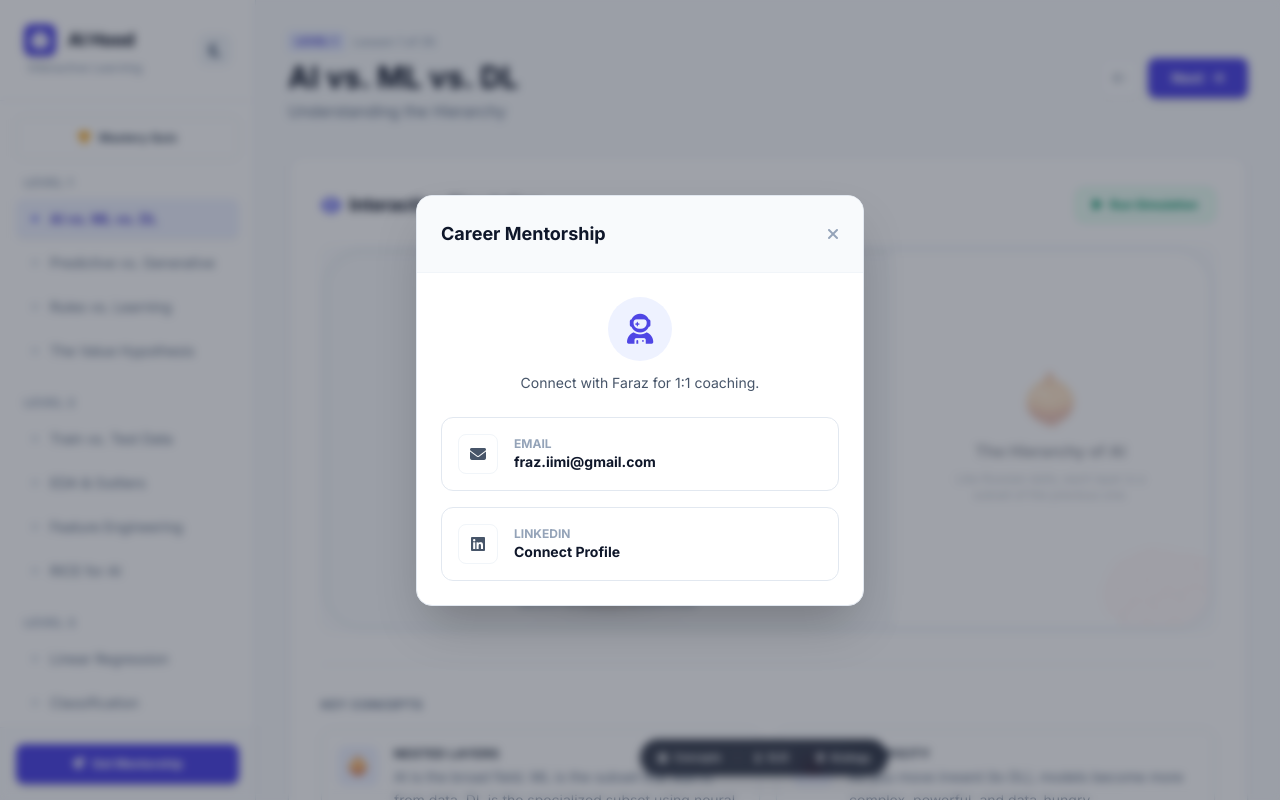
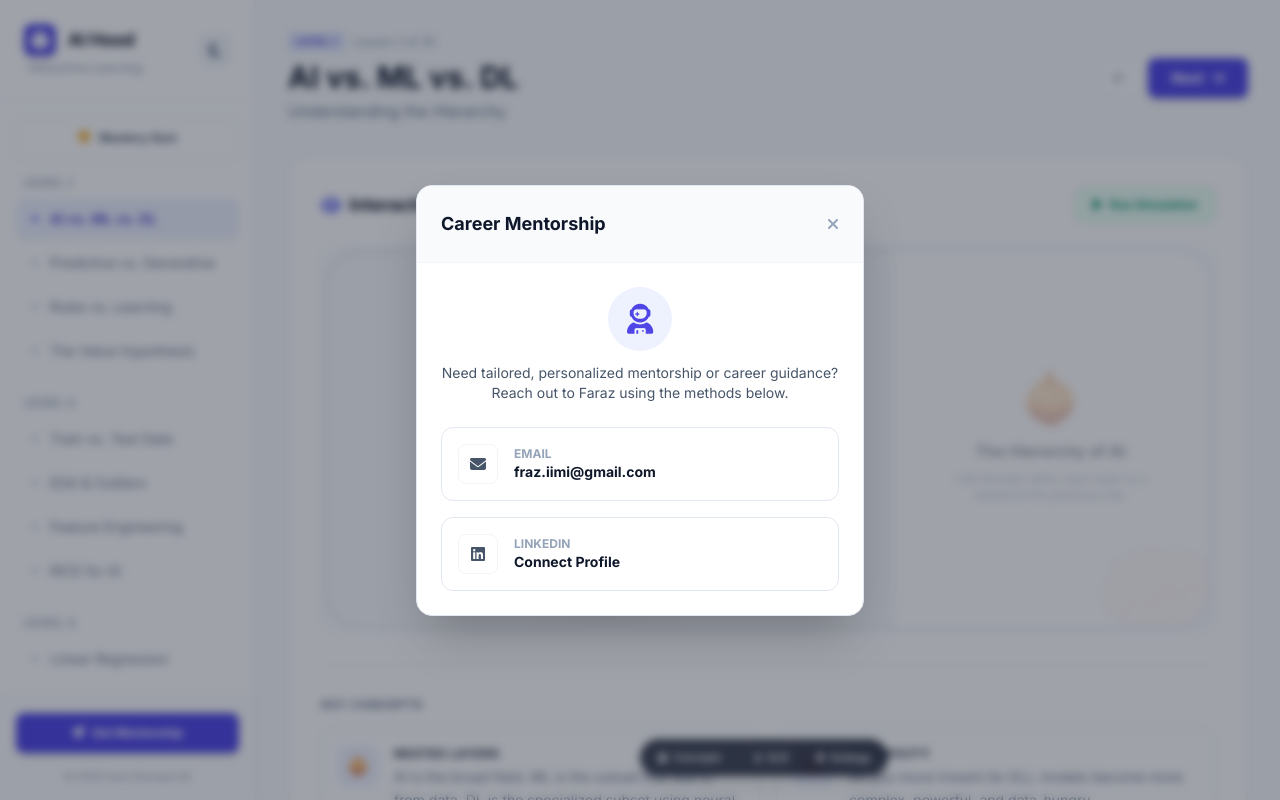
Before and after one commit to piconnnie/AI-under-the-hood, a React (Vite) app: page / in a window 1280 px wide. Both pictures are taken after a click on the button "Get Mentorship". Built offline with nearby package versions, Linux system fonts and the light colour scheme.

Commit message:
feat: Add copyright and update mentorship text
Includes a footer for copyright information and refines the text for the mentorship section to be more descriptive.

```diff
--- a/App.tsx
+++ b/App.tsx
@@ -286,6 +286,9 @@ const App: React.FC = () => {
              <button onClick={() => setShowMentorship(true)} className="w-full py-3 px-4 bg-indigo-600 text-white rounded-lg hover:bg-indigo-700 shadow-md transition-all font-bold text-xs flex items-center justify-center gap-2">
                 <i className="fa-solid fa-rocket"></i> Get Mentorship
             </button>
+            <div className="mt-4 text-[10px] text-slate-400 dark:text-slate-600 text-center font-medium">
+                © 2026 Faraz Sharique Ali
+            </div>
         </div>
       </aside>
 
@@ -541,7 +544,7 @@ const App: React.FC = () => {
                         <div className="w-16 h-16 bg-indigo-50 dark:bg-indigo-900/50 text-indigo-600 dark:text-indigo-400 rounded-full flex items-center justify-center text-3xl mx-auto mb-3">
                             <i className="fa-solid fa-user-astronaut"></i>
                         </div>
-                        <p className="text-sm text-slate-600 dark:text-slate-300">Connect with Faraz for 1:1 coaching.</p>
+                        <p className="text-sm text-slate-600 dark:text-slate-300">Need tailored, personalized mentorship or career guidance? Reach out to Faraz using the methods below.</p>
                     </div>
                     <a href="mailto:fraz.iimi@gmail.com" className="flex items-center gap-4 p-4 rounded-xl border border-slate-200 dark:border-slate-700 hover:border-indigo-500 hover:bg-indigo-50 dark:hover:bg-indigo-900/20 transition-all group">
                         <div className="w-10 h-10 rounded-lg bg-white dark:bg-slate-800 border border-slate-100 dark:border-slate-700 text-slate-600 dark:text-slate-400 flex items-center justify-center group-hover:text-indigo-600 dark:group-hover:text-indigo-400"><i className="fa-solid fa-envelope"></i></div>
--- a/components/ErrorBoundary.tsx
+++ b/components/ErrorBoundary.tsx
@@ -23,7 +23,7 @@ class ErrorBoundary extends Component<Props, State> {
     console.error("Uncaught error:", error, errorInfo);
   }
 
-  public render() {
+  public render(): ReactNode {
     if (this.state.hasError) {
       return (
         <div className="w-full h-full min-h-[300px] flex flex-col items-center justify-center bg-slate-50 rounded-2xl border-2 border-dashed border-slate-300 text-slate-500 p-8 text-center">
```
